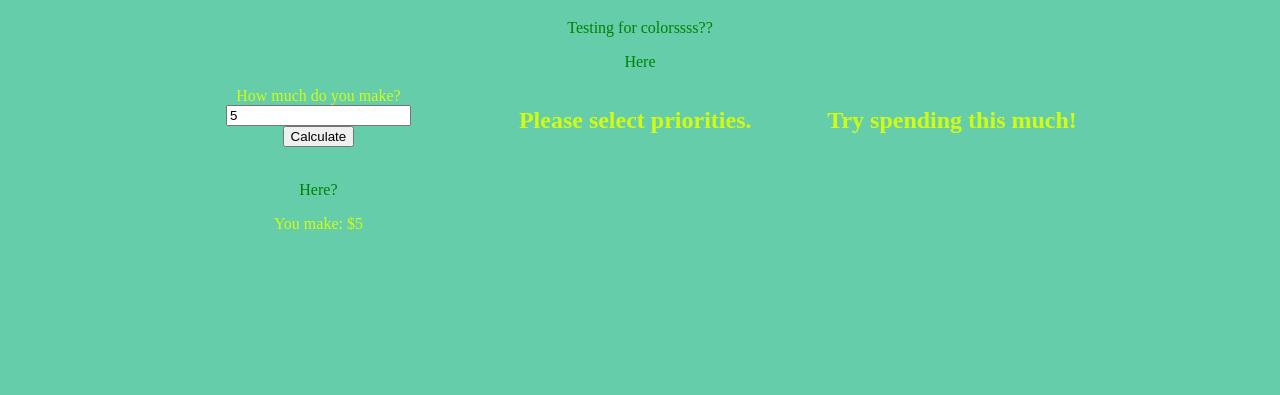
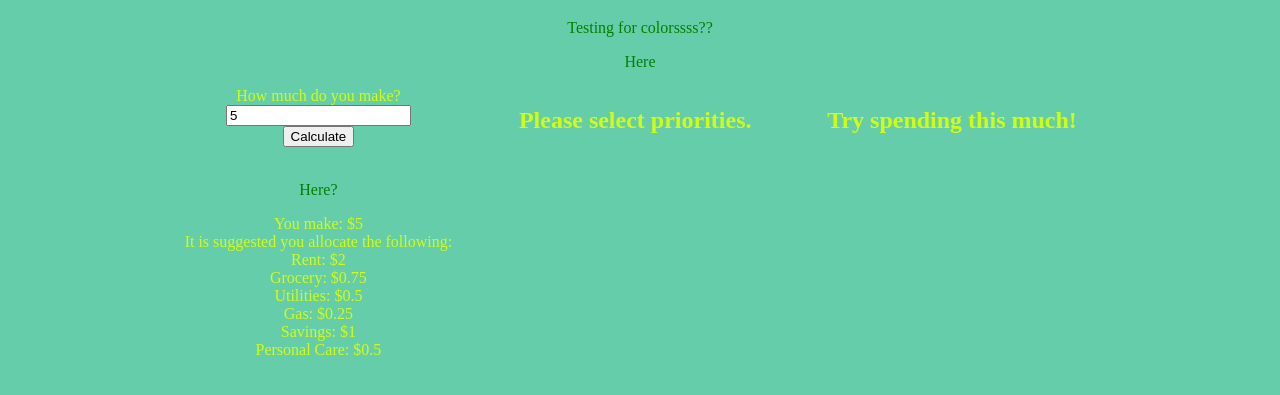
Before and after one commit to DomenickD/PersonalBudget2, a website: page Public/index.html in a window 1280 px wide. Both pictures are taken after typing "5" into the empty fields and a click on the button "Calculate". Shown: the part 61-456 px from the top of the page. Drawn offline with Linux system fonts and the light colour scheme.

Commit message:
Learned major concepts. Checkpoint Achieved

```diff
--- a/Public/script.js
+++ b/Public/script.js
@@ -10,6 +10,16 @@ const input = new URLSearchParams(window.location.search);
 //place to start posting information but will start as hidden until interaction/event
 ideaOne.hidden = true;
 
+
+//initialize variables for processing
+let income = 0;
+let rent = 0;
+let grocery = 0;
+let gas = 0;
+let utilities = 0;
+let personalCare = 0;
+let savings = 0;
+
 //when calculate button is clicked, do this:
 calc.onclick = () => {
     ideaOne.hidden = false;
@@ -18,7 +28,14 @@ calc.onclick = () => {
 }
 //retrieve number from textbox to run function
 const displayOne = (income) => {
-    return `You make: $${income}`;
+    rent = income * .4;
+    grocery = income *.15;
+    utilities = income * .1;
+    gas = income *.05
+    savings = income * .2;
+    personalCare = income * .1;
+    return `You make: $${income}<br>It is suggested you allocate the following:<br>Rent: $${rent}<br>Grocery: $${grocery}<br>Utilities: $${utilities}
+    <br>Gas: $${gas}<br>Savings: $${savings}<br>Personal Care: $${personalCare}<br>`;
 }
 
 // const paycheck = displayOne(input.get("Paycheck"));
```
Also changed, not shown: Public/index.html (+1 -0 lines).
